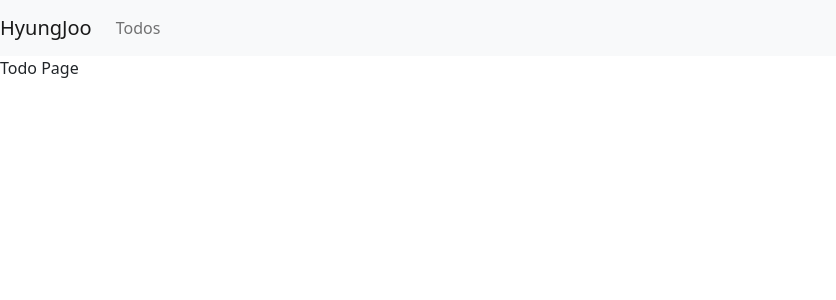
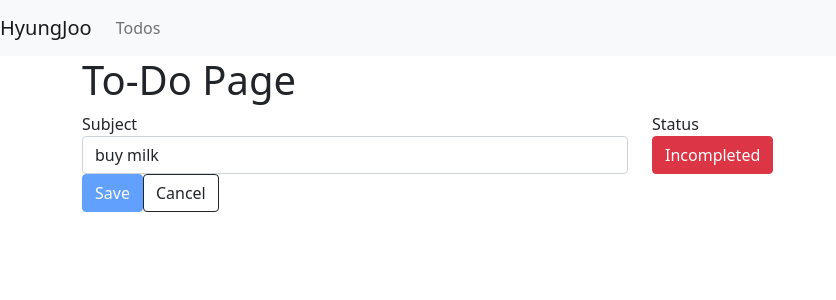
Before and after one commit to HyungJooKim2/vuejs-TodoList, a Vue app: page /todos/1 in a window 1280 px wide. Shown: the top 300 px of the page, without its empty margins (0-836 px from the left). Built offline with nearby package versions, Linux system fonts and the light colour scheme; data requests are answered from the project's data file.

Commit message:
[✨ feat] todo Update 추가
1. lodash 를 통한 값 비교 활용
값이 변하지 않았을 떄는 save 비활성

```diff
--- a/db.json
+++ b/db.json
@@ -11,7 +11,7 @@
       "id": 2
     },
     {
-      "subject": "8",
+      "subject": "823",
       "completed": false,
       "id": 8
     }
--- a/package.json
+++ b/package.json
@@ -10,6 +10,7 @@
   "dependencies": {
     "axios": "^0.24.0",
     "core-js": "^3.6.5",
+    "lodash": "^4.17.21",
     "vue": "^3.0.0",
     "vue-router": "^4.0.12"
   },
--- a/src/App.vue
+++ b/src/App.vue
@@ -10,8 +10,10 @@
         </li>
       </ul>
 </nav>
+<div class="container"> <!--공백 추가-->
+    <router-view/>
+</div>
 
-  <router-view/>
 </template>
 
 <script>
--- a/src/pages/todos/_id.vue
+++ b/src/pages/todos/_id.vue
@@ -1,15 +1,98 @@
 <template>
-  <div>Todo Page</div>
+  <h1>To-Do Page</h1>
+  <div v-if="loading">
+    Loading..
+  </div>
+  <form v-else
+  @submit.prevent="onSave"
+  >
+    <div class="row">
+      <div class="col-6">
+        <div class="form-group">
+      <label>Subject</label>
+      <input v-model="todo.subject"
+      type="text"
+      class="form-control">
+    </div>
+        </div>
+        <div class="col-6">
+          <div class="form-group">
+            <label>Status</label>
+          </div>
+          <button
+          class="btn"
+          type="button"
+          :class="todo.completed ? 'btn-success': 'btn-danger'"
+          @click = "toggleTodoStatus"
+          >
+            {{ todo.completed ? 'Completed' : 'Incompleted' }}
+          </button>
+        </div>
+      </div>
+
+    <button type="submit"
+     class ="btn btn-primary"
+     :disabled="!todoUpdated"
+     >Save</button> <!--변수를 쓰기 위한 bind-->
+       <button class ="btn btn-outline-dark ml-2"
+       @click="moveToTodoListPage"
+       >Cancel</button>
+    </form>
 </template>
 
 <script>
-import { useRoute } from 'vue-router'
+import { useRoute, useRouter } from 'vue-router';
+import axios from 'axios';
+import { ref, computed } from 'vue';
+import _ from 'lodash';
 
 export default {
   setup(){
     const route = useRoute();
+    const router = useRouter();
+    const todo = ref(null);
+    const originalTodo = ref(null);
+    const loading = ref(true);
 
-    console.log(route.params.id);
+    const getTodo = async () => {
+      const res = await axios.get('http://localhost:3000/todos/' + route.params.id);
+
+      todo.value = { ...res.data };
+      originalTodo.value = { ...res.data };
+      loading.value = false;
+    };
+
+    const todoUpdated = computed(()=>{
+      return !_.isEqual(todo.value, originalTodo.value)
+    });
+
+    const toggleTodoStatus = () => {
+      todo.value.completed = !todo.value.completed;
+    };
+
+    const moveToTodoListPage = () => {
+        router.push({
+          name: 'Todos'
+        })
+    }
+
+    const onSave = async () => {
+      const res = await axios.put('http://localhost:3000/todos/'+ route.params.id,{
+      subject: todo.value.subject,
+      completed: todo.value.completed
+      });
+      originalTodo.value = {...res.data};
+    }
+
+    getTodo();
+    return {
+      todo,
+      loading,
+      toggleTodoStatus,
+      moveToTodoListPage,
+      onSave,
+      todoUpdated,
+    };
   }
 }
 </script>
```
Also changed, not shown: 1 other file (tests, documents, lock files or other folders).
